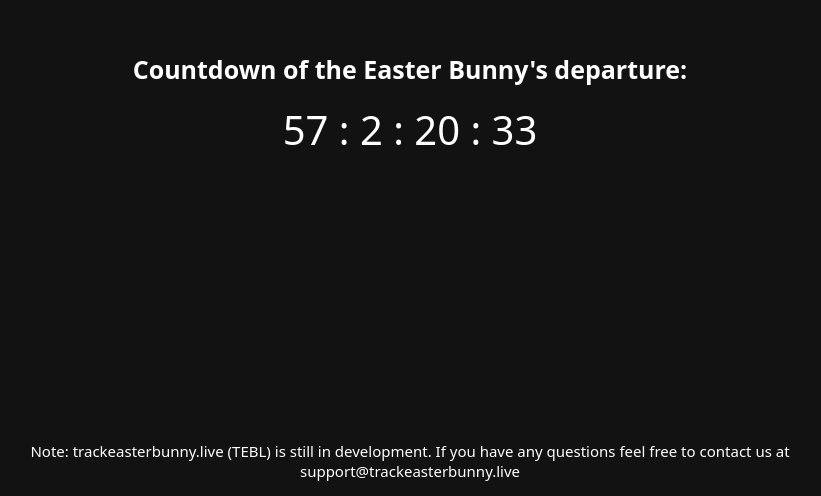
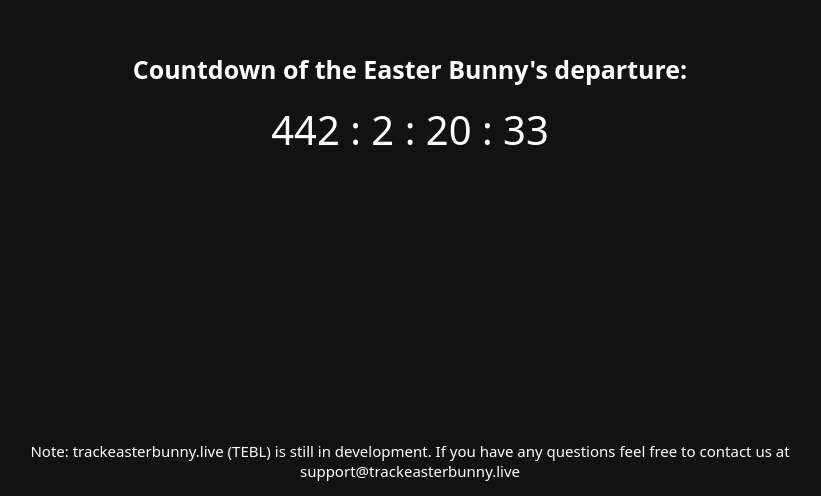
Before and after one commit to Roblify/TEBL, a website: page index.html in a window 1280 px wide. Shown: the part 304-800 px from the top of the page, without its empty margins (230-1051 px from the left). Drawn offline with Linux system fonts and the light colour scheme.

Commit message:
Update index.html

```diff
--- a/index.html
+++ b/index.html
@@ -2,7 +2,7 @@
 <html>
 
 <head>
-    <meta property="og:title" content="Easter Bunny Tracker 2024">
+    <meta property="og:title" content="Easter Bunny Tracker 2025">
     <meta property="og:description"
         content="Track the Easter Bunny while he delivers eggs and baskets during Easter Eve and day!">
     <meta property="og:image"
@@ -107,7 +107,7 @@
 
     <script>
 
-        var countdownDate = new Date("March 30, 2024 00:00:00 PST").getTime();
+        var countdownDate = new Date("April 19, 2025 00:00:00 PST").getTime();
 
         function updateCountdown() {
             var now = new Date().getTime();
```
